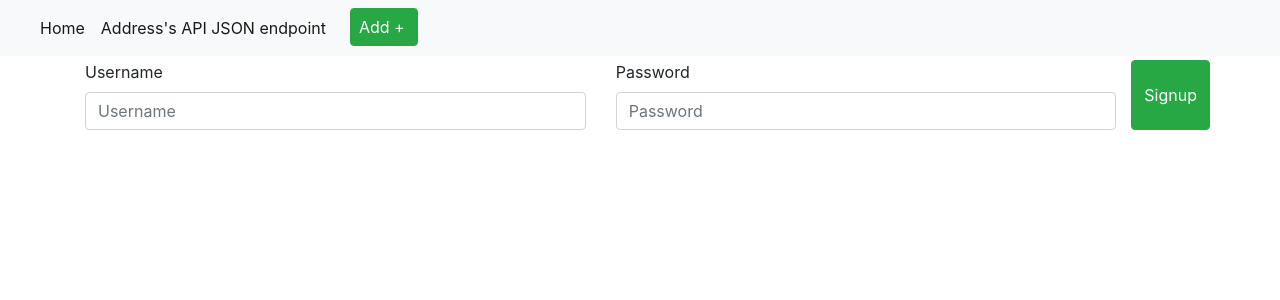
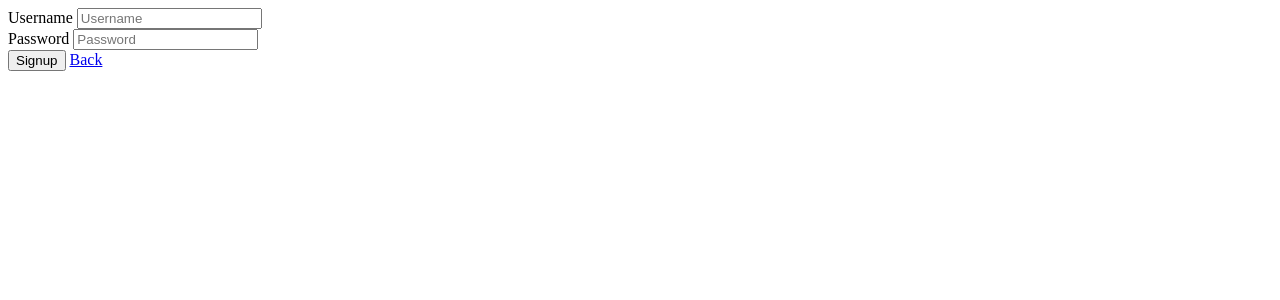
Before and after one commit to raajvipatel99/Project4, a Flask app: page /signup in a window 1280 px wide. Shown: the top 300 px of the page. Run offline with Flask 2, Linux system fonts and the light colour scheme; some libraries are stand-ins or nearby versions.

Commit message:
Task: Login, Signup

```diff
--- a/appl/routes.py
+++ b/appl/routes.py
@@ -212,10 +212,12 @@ def set_email():
             else:
                 return render_template_string("""
                     Invalid Password. Please try again!
+                    <h3><a href="{{ url_for('routes_in_routes.get_email') }}">Back</a></h3>
                 """)
         else:
             return render_template_string("""
                                 Username not found!
+                                 <h3><a href="{{ url_for('routes_in_routes.get_email') }}">Back</a></h3>
                             """)
 
 
--- a/templates/signup.html
+++ b/templates/signup.html
@@ -1,4 +1,4 @@
-{% extends "layout.html" %}
+
 {% block content %}
 <form action="/signup" method="POST">
     <div class="row">
@@ -12,6 +12,7 @@
                    name="password">
         </div>
     <button type="submit" class="btn btn-success">Signup</button>
+        <a href="{{ url_for('routes_in_routes.get_email') }}">Back</a>
     </div>
 </form>
 
```
Also changed, not shown: appl/biostatData.db.
